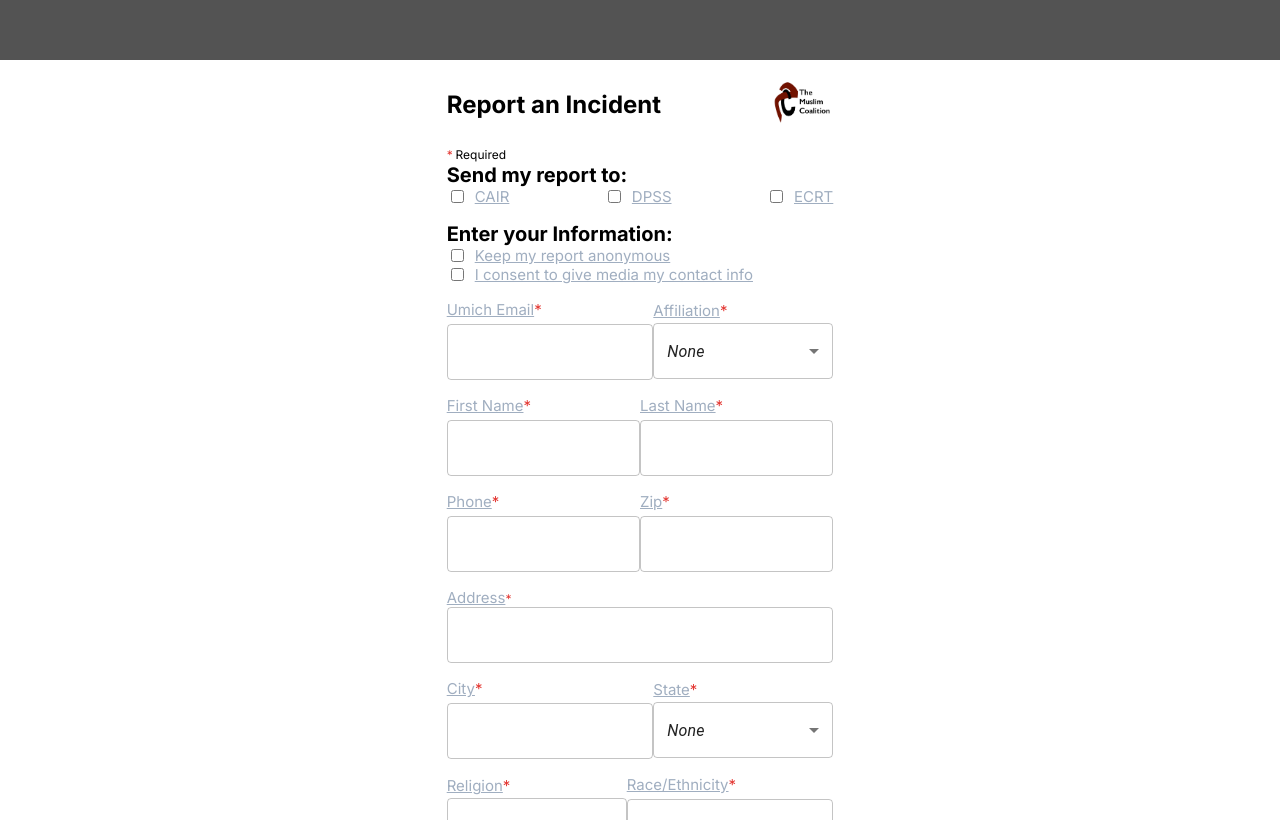
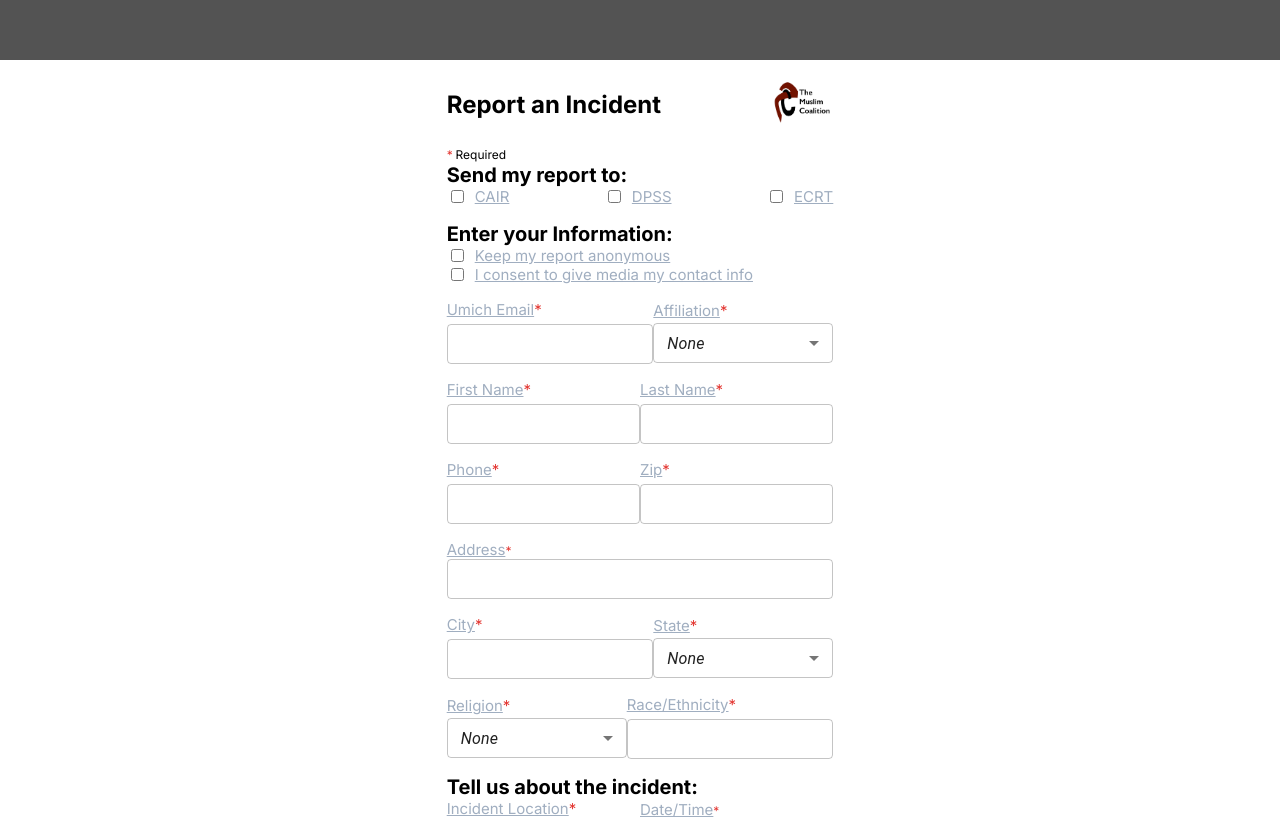
Before and after one commit to khanabdu25/iwg-form-muizz, a React (Vite) app in the folder frontend/iwg-form/: page / in a window 1280 px wide. Built offline with nearby package versions, Linux system fonts and the light colour scheme; the HTML template or start-up script is replaced by a standard one.

Commit message:
Changed to small variants
- Changed the various form elements (like textfield, selectmenus, and datetime picker to their smaller variants

```diff
--- a/frontend/iwg-form/src/components/selectmenu.tsx
+++ b/frontend/iwg-form/src/components/selectmenu.tsx
@@ -24,8 +24,9 @@ const SelectLabels: React.FC<SelectLabelsProps> = ({ labelText, options }) => {
             <span style={asteriskStyle}>*</span>
         </div>
         <div>
-            <FormControl sx={{ m: 0, minWidth: 180 }}>
+            <FormControl sx={{ m: 0, minWidth: 180 }}size="small">
                 <Select
+
                   value={selection}
                   onChange={handleChange}
                   displayEmpty
--- a/frontend/iwg-form/src/components/textfieldlabeled.tsx
+++ b/frontend/iwg-form/src/components/textfieldlabeled.tsx
@@ -35,7 +35,7 @@ const TextfieldWithLabel: React.FC<TextfieldWithLabelProps> = ({ labelText }) =>
                 <span style={asteriskStyle}>*</span>
             </div>
             <div>
-                <TextField id="outlined-basic" variant="outlined" />
+                <TextField id="outlined-basic" variant="outlined" size="small"/>
             </div>
         </div>
     );
--- a/frontend/iwg-form/src/mainpage.tsx
+++ b/frontend/iwg-form/src/mainpage.tsx
@@ -105,7 +105,7 @@ const MainPage: React.FC = () => {
                         <span className="asterisk">*</span>
                     </div>
 
-                    <TextField className="TextField" />
+                    <TextField className="TextField" size="small"/>
                 </div>
 
                 <div className='parent'>
@@ -139,7 +139,7 @@ const MainPage: React.FC = () => {
                         </div>
                         <Spacer height={3} />
                         <LocalizationProvider dateAdapter={AdapterDayjs}>
-                            <DateTimeField defaultValue={dayjs('2022-04-17T15:30')} />
+                            <DateTimeField defaultValue={dayjs('2022-04-17T15:30')} size="small"/>
                         </LocalizationProvider>
                     </div>
                 </div>
```
